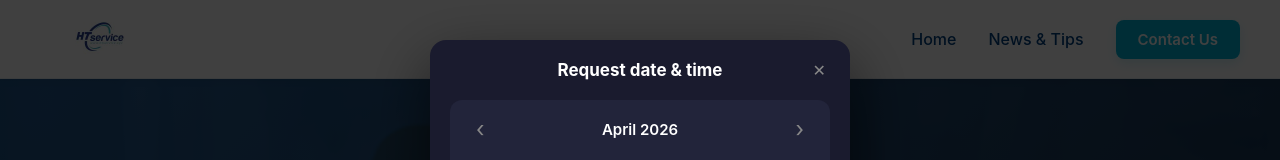
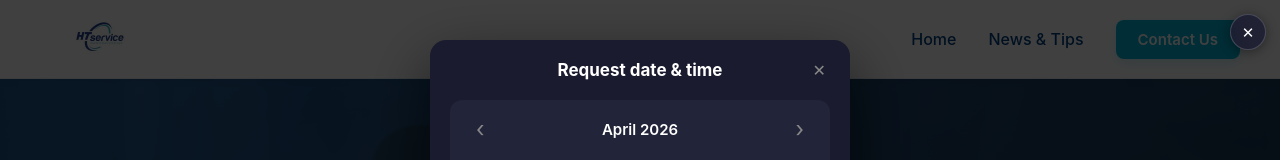
Before and after one commit to RetroRabiul/HTService, a Next.js app: page / in a window 1280 px wide. Both pictures are taken after a click on the button "Book a Cleaning". Shown: the top 160 px of the page. Built offline with nearby package versions, Linux system fonts and the light colour scheme.

Commit message:
Add floating fixed close button always visible above modal scroll

```diff
--- a/components/BookingModal.js
+++ b/components/BookingModal.js
@@ -88,6 +88,10 @@ export default function BookingModal({ onClose }) {
 
   return (
     <div className={styles.overlay} onClick={onClose}>
+      {/* Always-visible floating close button */}
+      <button className={styles.floatClose} onClick={onClose} aria-label="Close booking">
+        &#10005;
+      </button>
       <div className={styles.modal} onClick={e => e.stopPropagation()}>
 
         {/* Header */}
--- a/styles/BookingModal.module.css
+++ b/styles/BookingModal.module.css
@@ -1,3 +1,29 @@
+/* ── Floating close button (always visible) ── */
+.floatClose {
+  position: fixed;
+  top: 14px;
+  right: 14px;
+  z-index: 2100;
+  width: 36px;
+  height: 36px;
+  border-radius: 50%;
+  background: rgba(30, 31, 50, 0.92);
+  border: 1.5px solid rgba(255,255,255,0.18);
+  color: #fff;
+  font-size: 15px;
+  cursor: pointer;
+  display: flex;
+  align-items: center;
+  justify-content: center;
+  box-shadow: 0 2px 12px rgba(0,0,0,0.4);
+  transition: background 0.2s, transform 0.15s;
+  backdrop-filter: blur(6px);
+}
+.floatClose:hover {
+  background: rgba(255,255,255,0.15);
+  transform: scale(1.1);
+}
+
 /* ── Overlay & Modal ─────────────────────── */
 .overlay {
   position: fixed;
```
